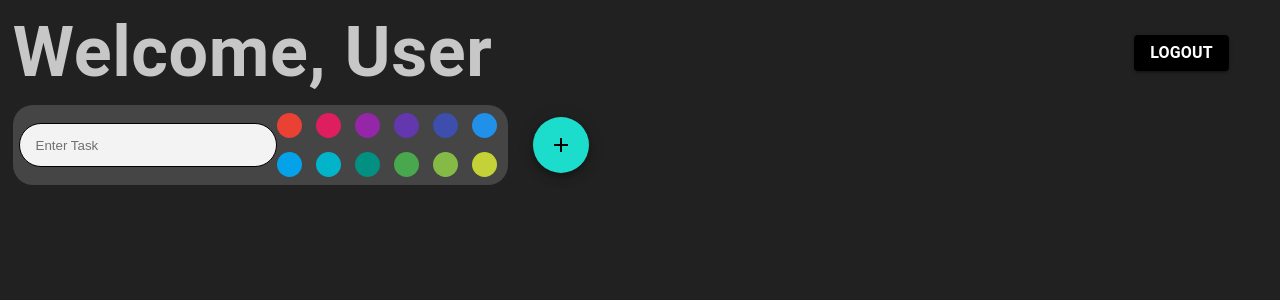
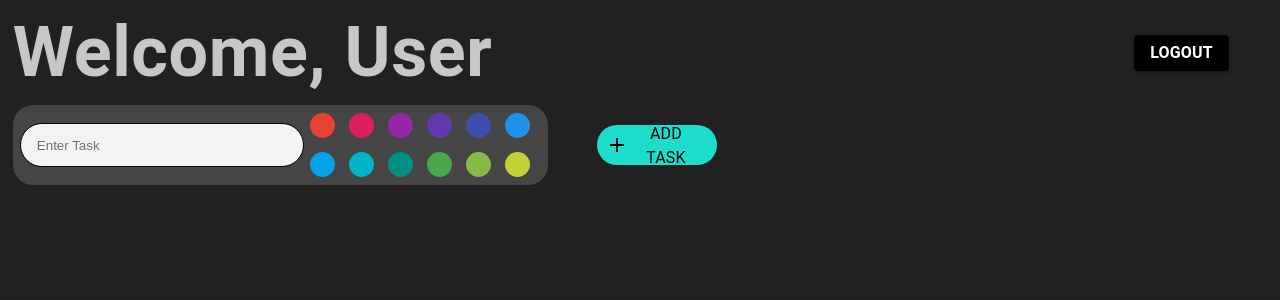
Before and after one commit to Kealen-Pillay/To-Do-List, a React (Create React App) app in the folder client/: page /tasks in a window 1280 px wide. Shown: the top 300 px of the page. Built offline with nearby package versions, Linux system fonts and the light colour scheme.

Commit message:
Styled add task button

```diff
--- a/client/src/components/TaskScreen.tsx
+++ b/client/src/components/TaskScreen.tsx
@@ -101,7 +101,7 @@ const TaskScreen = () => {
           display: "flex",
           justifyContent: "space-between",
           alignItems: "center",
-          width: "45%",
+          width: "55%",
           height: "10%",
         }}
       >
@@ -110,7 +110,7 @@ const TaskScreen = () => {
             display: "flex",
             justifyContent: "space-between",
             alignItems: "center",
-            width: "85%",
+            width: "75%",
             height: "100%",
             paddingLeft: "1%",
             backgroundColor: "#474747",
@@ -127,9 +127,15 @@ const TaskScreen = () => {
           />
           <CirclePicker circleSize={25} colors={colors} />
         </Box>
-        <Fab
+        <Button
           sx={{
+            display: "flex",
+            width: "17%",
+            height: "50%",
+            justifyContent: "space-between",
+            borderRadius: 10,
             backgroundColor: "#1CDDCB",
+            paddingRight: "2%",
             ":hover": {
               backgroundColor: "#1CDDCB",
               transition: "0.3s",
@@ -146,7 +152,10 @@ const TaskScreen = () => {
               },
             }}
           />
-        </Fab>
+          <Typography sx={{ color: "black", paddingTop: "2%" }}>
+            Add Task
+          </Typography>
+        </Button>
       </Box>
     </Box>
   );
```
